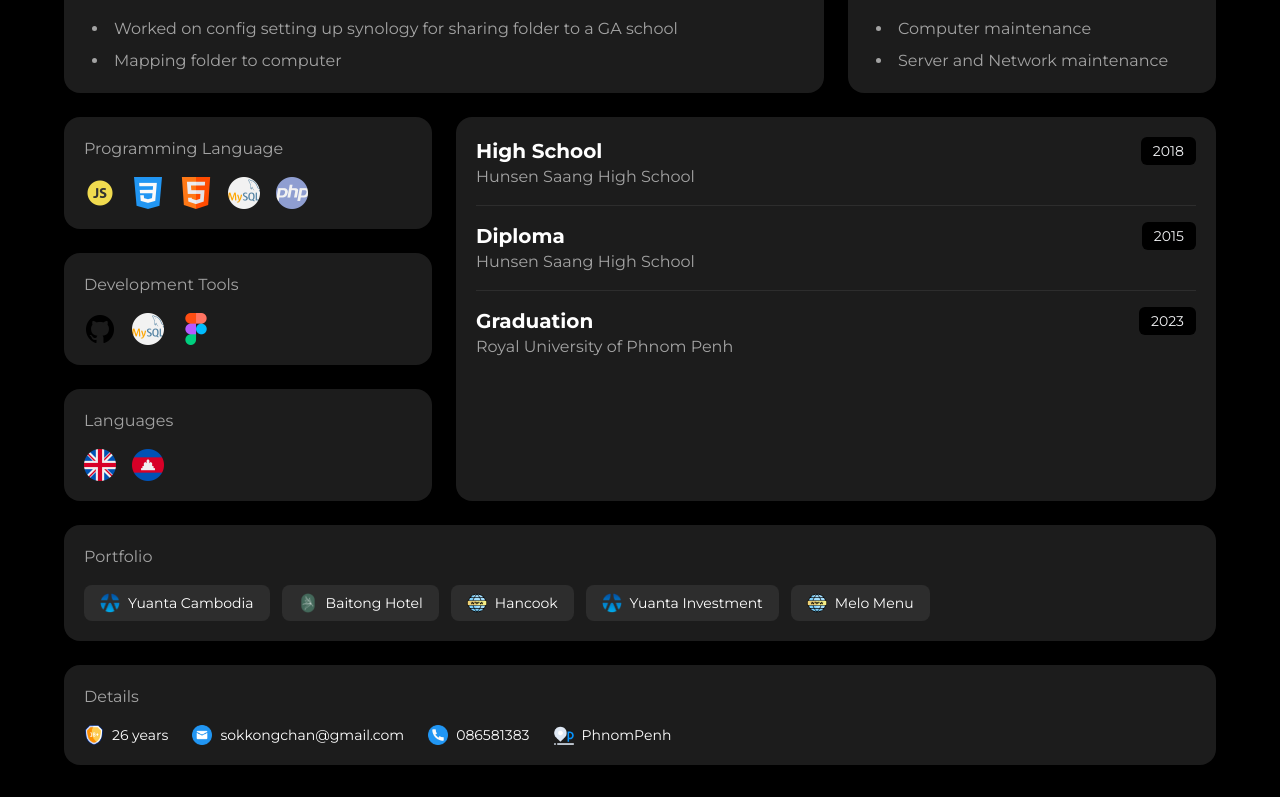
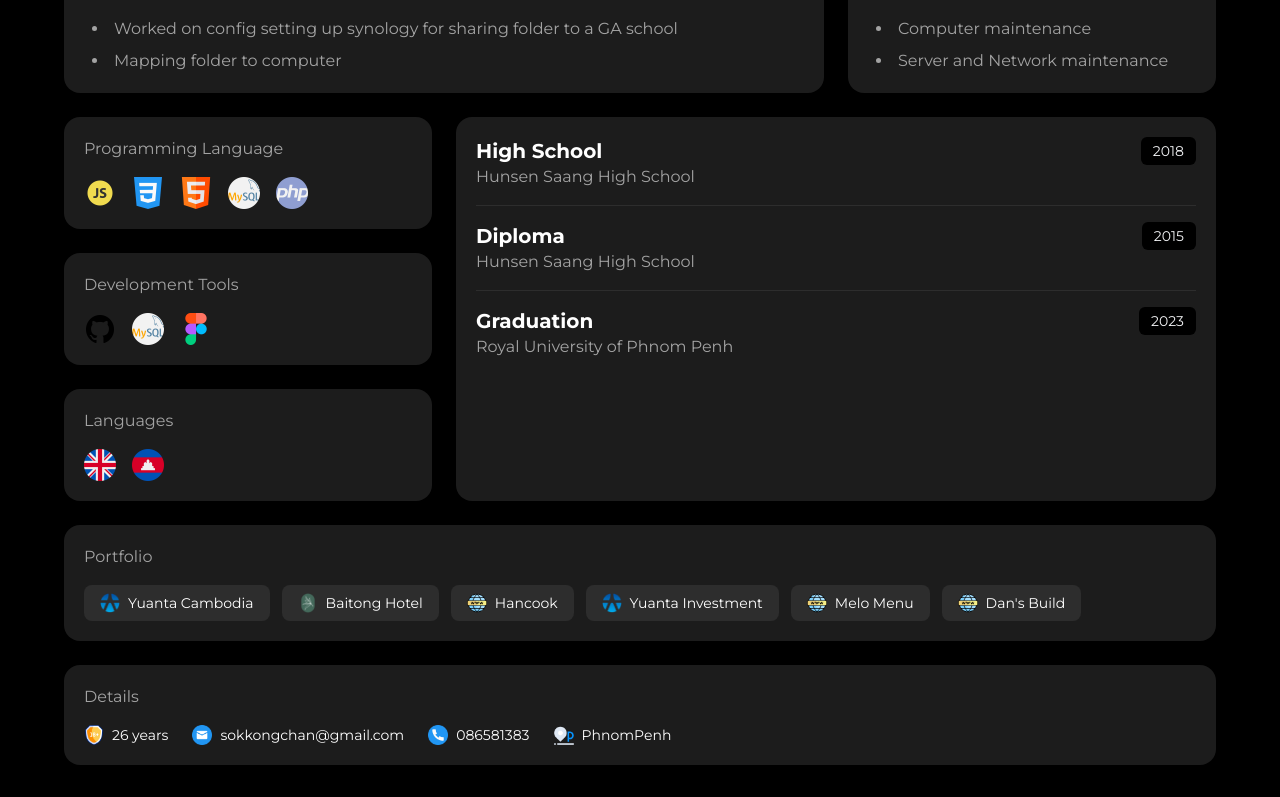
Before and after one commit to kong44/portfolio-dark, a React (Vite) app: page / in a window 1280 px wide. Shown: the part 357-1154 px from the top of the page. Built offline with nearby package versions, Linux system fonts and the light colour scheme.

Commit message:
add more folio

```diff
--- a/constants.ts
+++ b/constants.ts
@@ -67,9 +67,10 @@ export const programmingLanguage = [javascript,css,html,mysql,php]
 export const portfolioLinks: Link[] = [
     { name: "Yuanta Cambodia", url: "https://yuantacambodia.com.kh/index.php", icon: yuanta },
     { name: "Baitong Hotel", url: "https://www.baitonghotel.asia/", icon: baitong },
-    { name: "Hancook", url: "#", icon: www },
+    { name: "Hancook", url: "https://hancook.food/home", icon: www },
     { name: "Yuanta Investment", url: "https://invest.yuantacambodia.com.kh/", icon: yuanta },
     { name: "Melo Menu", url: "https://melo.hancook.food/", icon: www},
+    { name: "Dan's Build", url: "https://www.dansbuild.com/", icon: www},
 ];
 
 export const details: Detail[] = [
```
